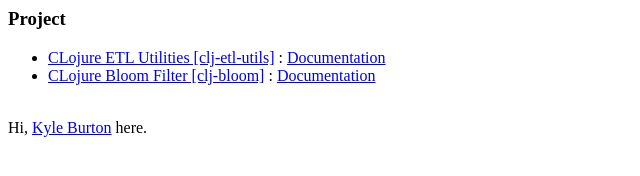
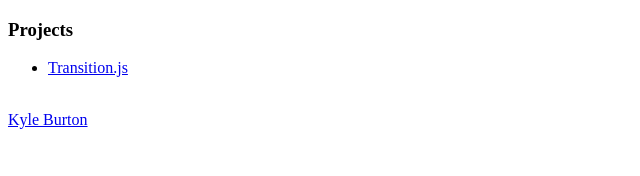
Before and after one commit to kyleburton/kyleburton.github.com, a plain HTML site: page index.html in a window 1280 px wide. Shown: the whole page, without its empty margins (0-640 px from the left). Drawn offline with Linux system fonts and the light colour scheme.

Commit message:
add transition.js

```diff
--- a/index.html
+++ b/index.html
@@ -1,11 +1,25 @@
-<div>
-  <h3>Project</h3>
-  <ul>
-    <li><a href="http://github.com/kyleburton/clj-etl-utils/">CLojure ETL Utilities [clj-etl-utils]</a> : <a href="/clj-etl-utils/docs">Documentation</a> </li>
-    <li><a href="http://github.com/kyleburton/clj-bloom/">CLojure Bloom Filter [clj-bloom]</a> : <a href="/clj-bloom/docs">Documentation</a> </li>
-  </ul>
-</div>
+<!DOCTYPE html>
+<html>
+  <head>
+    <meta charset='utf-8' />
+    <meta http-equiv="X-UA-Compatible" content="chrome=1" />
+    <meta name="description" content="Kyle Burton's Github Profile" />
 
-<br />
+    <link rel="stylesheet" type="text/css" media="screen" href="transition.js/stylesheets/stylesheet.css">
 
-Hi, <a href="http://asymmetrical-view.com/">Kyle Burton</a> here.
+    <title>Kyle Burton's Github Profile</title>
+  </head>
+
+  <body>
+    <div>
+      <h3>Projects</h3>
+      <ul>
+        <li><a href="/transition.js">Transition.js</a>
+      </ul>
+    </div>
+
+    <br />
+
+    <a href="http://asymmetrical-view.com/">Kyle Burton</a>
+  </body>
+</html>
```
